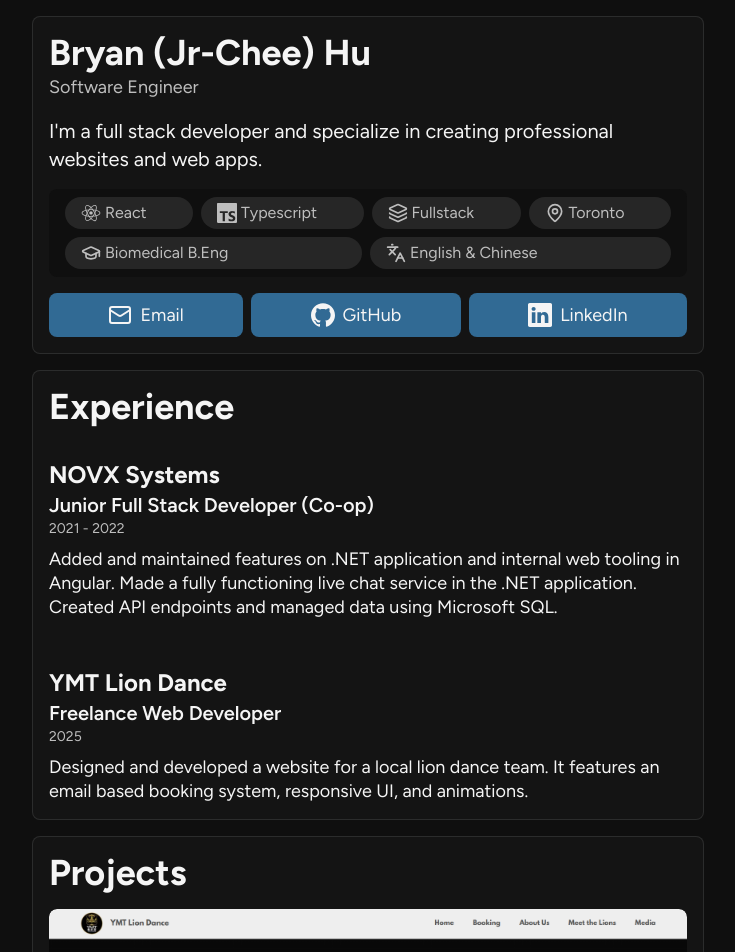
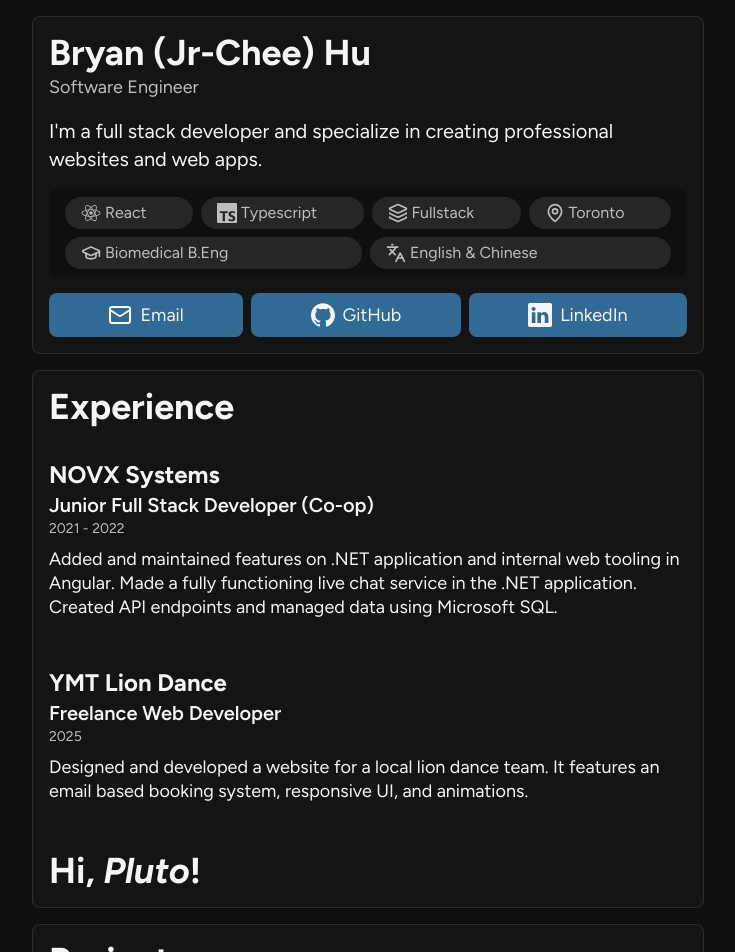
Before and after one commit to mrdude8391/branflakes, a React (Vite) app: page / in a window 1280 px wide. Shown: the top 952 px of the page, without its empty margins (272-1007 px from the left). Built offline with nearby package versions, Linux system fonts and the light colour scheme.

Commit message:
Added Markdown rendering component

```diff
--- a/src/components/Experience.tsx
+++ b/src/components/Experience.tsx
@@ -1,6 +1,9 @@
 import type { ReactNode } from "react";
+import Markdown from "react-markdown";
 
 const Experience = () => {
+  const markdown = "# Hi, *Pluto*!";
+
   return (
     <section className="dashboard-card flex flex-col gap-8">
       <h1 className="hover-pop origin-bottom-left">Experience</h1>
@@ -27,6 +30,8 @@ const Experience = () => {
             animations.
           </Description>
         </WorkItem>
+
+        <Markdown>{markdown}</Markdown>
       </div>
     </section>
   );
```
